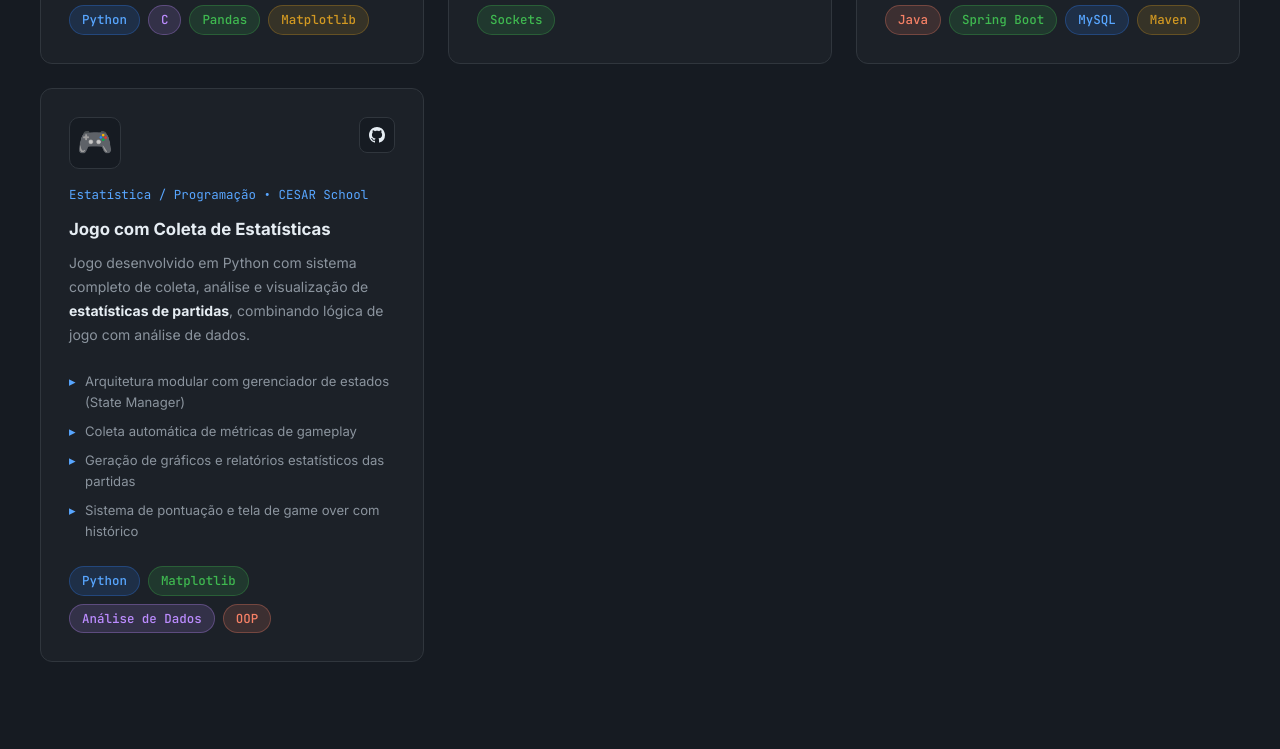
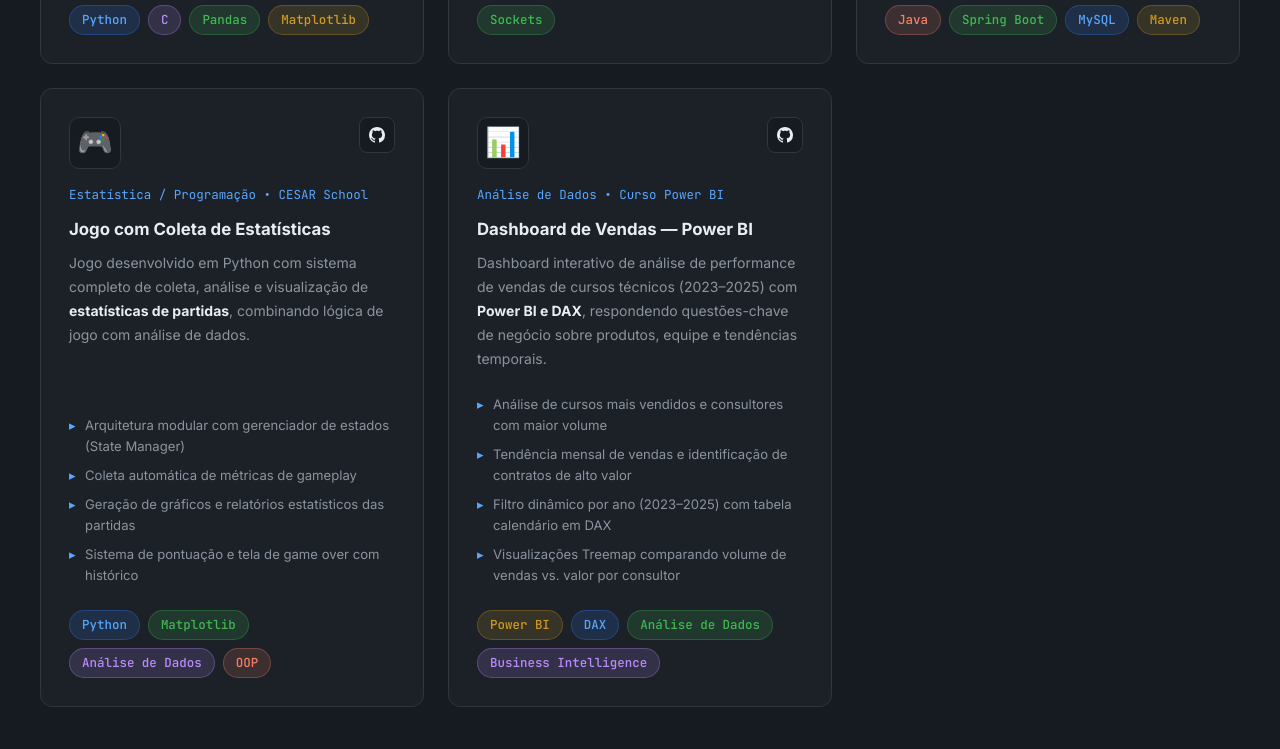
Before and after one commit to antoniolaprov/portifolio, a plain HTML site: page index.html in a window 1280 px wide. Shown: the part 4191-4940 px from the top of the page. Drawn offline with Linux system fonts and the light colour scheme.

Commit message:
Adiciona projeto Power BI de análise de vendas

```diff
--- a/index.html
+++ b/index.html
@@ -1233,6 +1233,37 @@
           </div>
         </div>
 
+
+        <!-- Projeto 5 -->
+        <div class="project-card reveal">
+          <div class="project-header">
+            <div class="project-icon">📊</div>
+            <div class="project-links">
+              <a href="https://github.com/antoniolaprov/projeto-powerbi-vendas" target="_blank" class="project-link" title="GitHub">
+                <svg viewBox="0 0 24 24" width="16" height="16" fill="currentColor"><path d="M12 0C5.37 0 0 5.37 0 12c0 5.31 3.435 9.795 8.205 11.385.6.105.825-.255.825-.57 0-.285-.015-1.23-.015-2.235-3.015.555-3.795-.735-4.035-1.41-.135-.345-.72-1.41-1.23-1.695-.42-.225-1.02-.78-.015-.795.945-.015 1.62.87 1.845 1.23 1.08 1.815 2.805 1.305 3.495.99.105-.78.42-1.305.765-1.605-2.67-.3-5.46-1.335-5.46-5.925 0-1.305.465-2.385 1.23-3.225-.12-.3-.54-1.53.12-3.18 0 0 1.005-.315 3.3 1.23.96-.27 1.98-.405 3-.405s2.04.135 3 .405c2.295-1.56 3.3-1.23 3.3-1.23.66 1.65.24 2.88.12 3.18.765.84 1.23 1.905 1.23 3.225 0 4.605-2.805 5.625-5.475 5.925.435.375.81 1.095.81 2.22 0 1.605-.015 2.895-.015 3.3 0 .315.225.69.825.57A12.02 12.02 0 0024 12c0-6.63-5.37-12-12-12z"/></svg>
+              </a>
+            </div>
+          </div>
+          <div class="project-subject">Análise de Dados • Curso Power BI</div>
+          <h3>Dashboard de Vendas — Power BI</h3>
+          <p class="project-desc">
+            Dashboard interativo de análise de performance de vendas de cursos técnicos (2023–2025) com
+            <strong style="color:var(--text)">Power BI e DAX</strong>, respondendo questões-chave de negócio sobre produtos, equipe e tendências temporais.
+          </p>
+          <ul class="project-highlights">
+            <li>Análise de cursos mais vendidos e consultores com maior volume</li>
+            <li>Tendência mensal de vendas e identificação de contratos de alto valor</li>
+            <li>Filtro dinâmico por ano (2023–2025) com tabela calendário em DAX</li>
+            <li>Visualizações Treemap comparando volume de vendas vs. valor por consultor</li>
+          </ul>
+          <div class="skill-tags">
+            <span class="tag tag-yellow">Power BI</span>
+            <span class="tag tag-blue">DAX</span>
+            <span class="tag tag-green">Análise de Dados</span>
+            <span class="tag tag-purple">Business Intelligence</span>
+          </div>
+        </div>
+
       </div>
     </div>
   </section>
```
